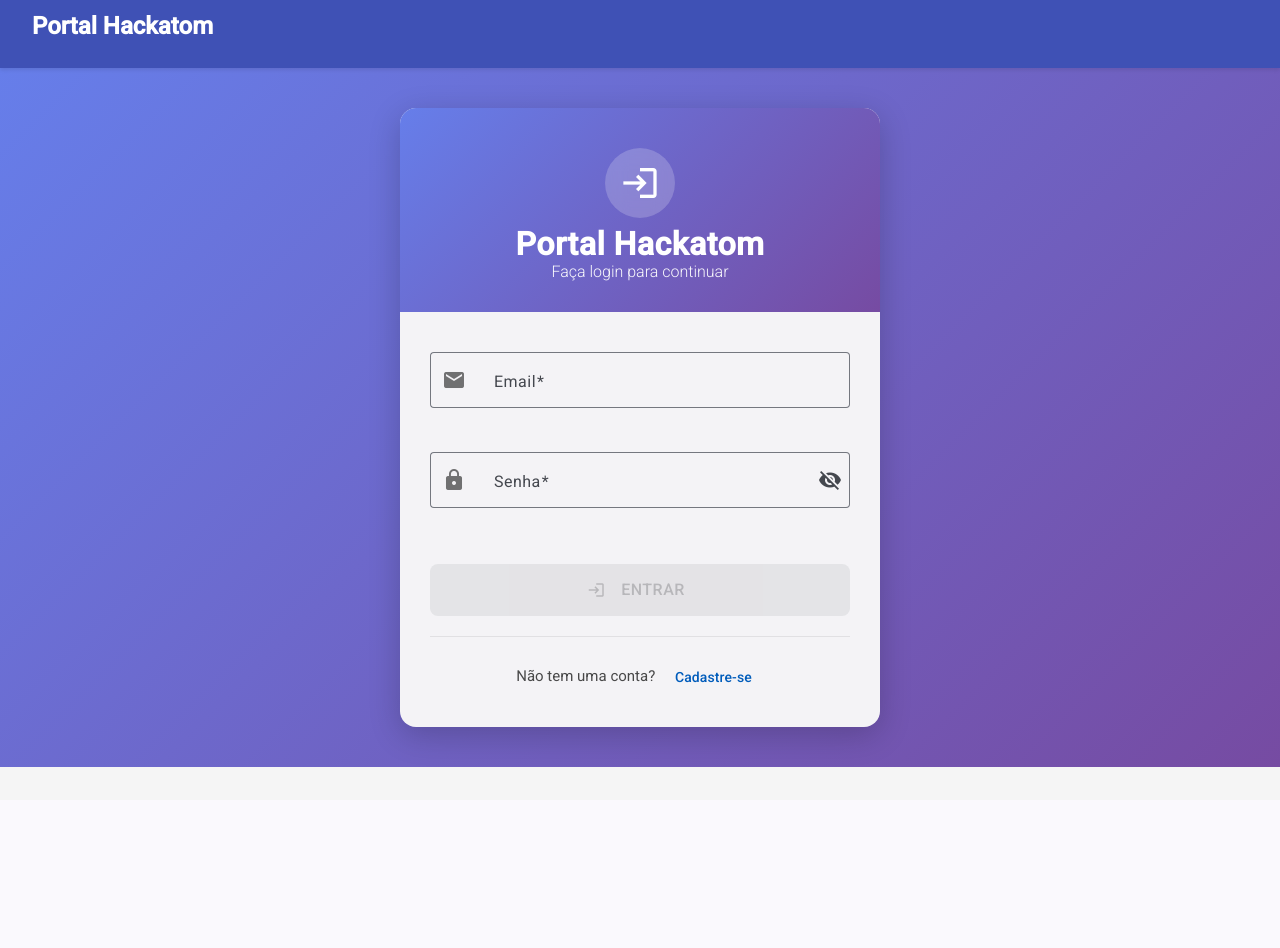
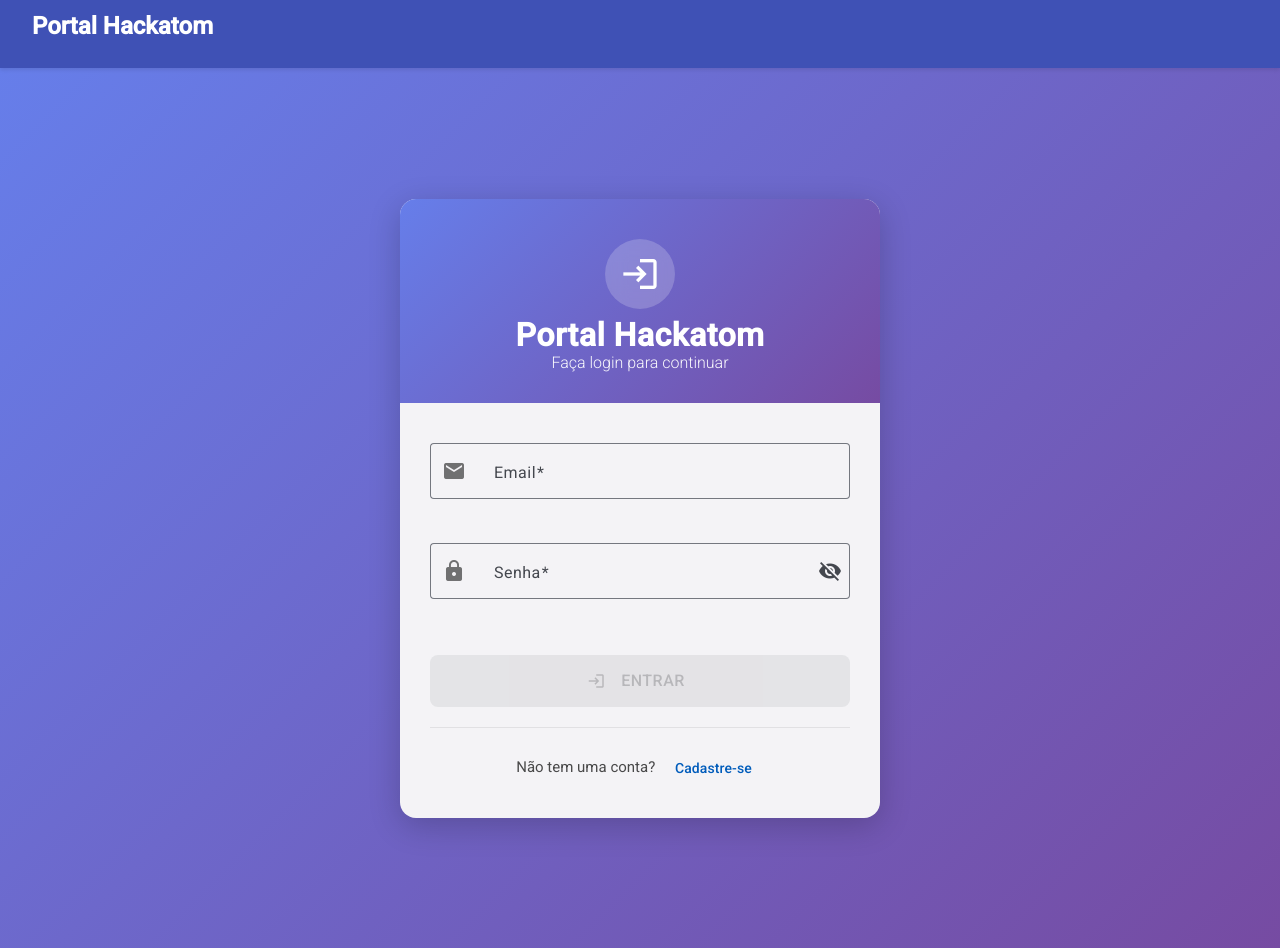
Before and after one commit to RobertPorteles/fornecedorHackatom, an Angular app: page /login in a window 1280 px wide. Before the commit the page ends 800 px from the top, so only its background shows below. Built offline with nearby package versions, Linux system fonts and the light colour scheme.

Commit message:
login css ajuste

```diff
--- a/src/app/components/login/login.component.css
+++ b/src/app/components/login/login.component.css
@@ -1,13 +1,12 @@
 .login-container {
   display: flex;
-  flex: 1;
+  min-height: 100vh; /* Adiciona altura mínima de 100% da viewport */
   justify-content: center;
   align-items: center;
   padding: 40px 20px;
   background: linear-gradient(135deg, #667eea 0%, #764ba2 100%);
   animation: fadeIn 0.5s ease-in;
 }
-
 @keyframes fadeIn {
   from {
     opacity: 0;
```
